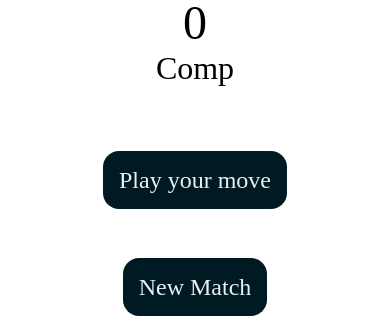
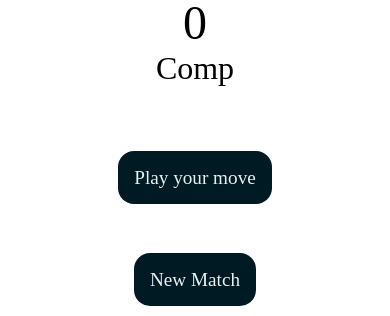
Before and after one commit to DDeepanshu99/Rock-Paper-Scissors-JS, a plain HTML site: page index.html in a window 390 px wide. Shown: the part 713-1029 px from the top of the page. Drawn offline with Linux system fonts and the light colour scheme.

Commit message:
Update style.css

```diff
--- a/style.css
+++ b/style.css
@@ -84,9 +84,9 @@ img{
       gap: 1rem;
     }
     #msg{
-      font-size: 1.5rem;
+      font-size: 1.2rem;
     }
     #new{
-        font-size: 1.5rem;
+        font-size: 1.2rem;
     }
 }
```
